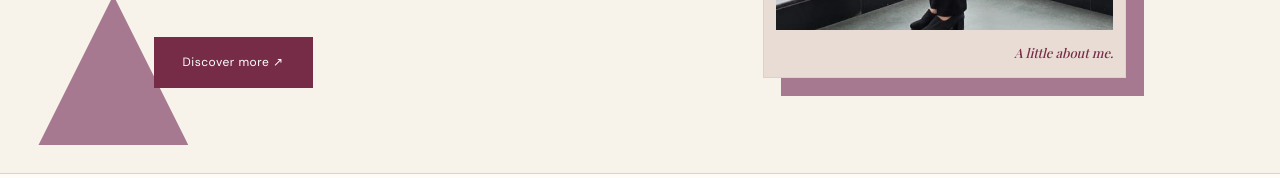
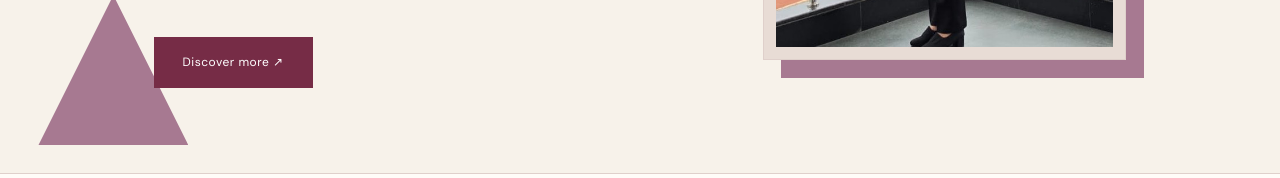
Before and after one commit to chahatvanjani/chahatvanjani.github.io, a plain HTML site: page index.html in a window 1280 px wide. Shown: the part 622-800 px from the top of the page. Drawn offline with nearby package versions, Linux system fonts and the light colour scheme; a web font is replaced by a local one.

Commit message:
Remove image note from hero section
Removed the image note from the hero image section.

```diff
--- a/index.html
+++ b/index.html
@@ -36,7 +36,6 @@
 
     <div class="hero-image">
       <img src="profile.jpg" alt="Chahat Vanjani">
-      <span class="image-note">A little about me.</span>
     </div>
   </section>
 
```
